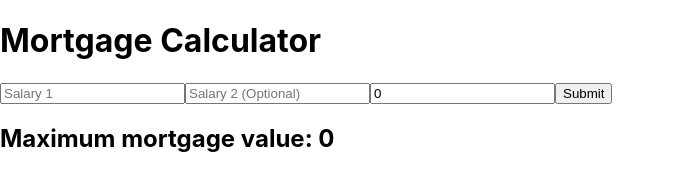
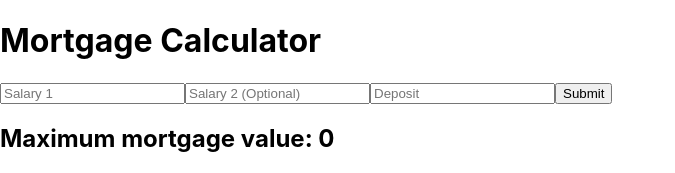
Before and after one commit to Boystavros/mortgage_calculator, a React (Create React App) app: page / in a window 1280 px wide. Shown: the top 173 px of the page, without its empty margins (0-675 px from the left). Built offline with nearby package versions, Linux system fonts and the light colour scheme.

Commit message:
Minor fix to deposit state

```diff
--- a/src/containers/MortgageCalculatorContainer.js
+++ b/src/containers/MortgageCalculatorContainer.js
@@ -4,7 +4,7 @@ import Form from '../components/Form';
 
 const MortgageCalculatorContainer = () => {
     const [combinedSalary, setCombinedSalary] = useState(0);
-    const [deposit, setDeposit] = useState(0);
+    const [deposit, setDeposit] = useState("");
     const [mortgageValue, setMortgageValue] = useState(0);
 
     const addDeposit = function(submittedDeposit) {
```
